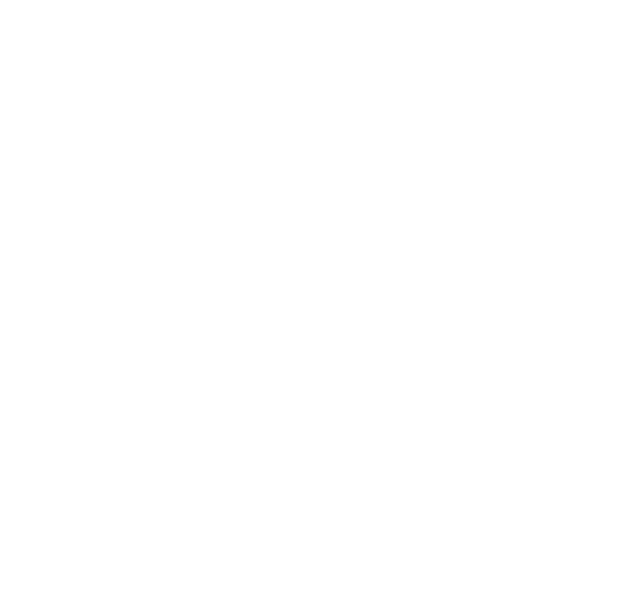
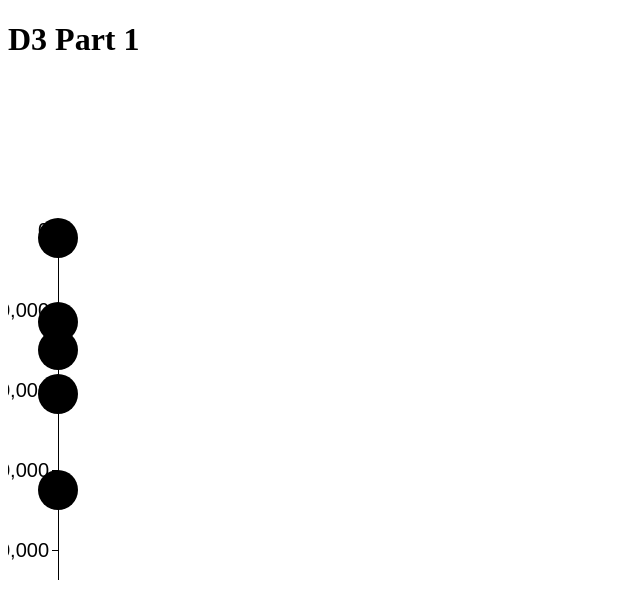
Before and after one commit to DS4200-S23-Class/ic-07-kulikj, a plain HTML site: page index.html in a window 1280 px wide. Shown: the whole page, without its empty margins (0-640 px from the left). Drawn offline with Linux system fonts and the light colour scheme.

Commit message:
d3 update

```diff
--- a/index.html
+++ b/index.html
@@ -3,12 +3,18 @@
 
 <head>
     <meta charset=utf-8/>
+    <title>ic-07</title>
+    <link rel="stylesheet" href="style.css">
+
+    <script src="d3.v6.1.1/d3.min.js"></script>
 </head>
 
 
 <body>
+    <h1>D3 Part 1</h1>
+    <div id="vis1"></div>
 
-
+    <script src="script.js"></script>
 </body>
 
 </html>
--- /dev/null
+++ b/script.js
@@ -0,0 +1,40 @@
+const data = [55000, 48000, 27000, 66000, 90000];
+
+const FRAME_HEIGHT = 500;
+const FRAME_WIDTH = 200;
+const MARGINS = {left: 50, right: 50, top: 50, bottom: 50};
+
+const FRAME1 = d3.select("#vis1")
+                    .append("svg")
+                        .attr("height", FRAME_HEIGHT)
+                        .attr("width", FRAME_WIDTH)
+                        .attr("class", "frame");
+
+const VIS_HEIGHT = FRAME_HEIGHT - MARGINS.top - MARGINS.bottom;
+const VIS_WIDTH = FRAME_WIDTH - MARGINS.left - MARGINS.right;
+
+const MAX_Y = d3.max(data, (d) => {return d;});
+console.log("Max y: " + MAX_Y);
+
+const Y_SCALE = d3.scaleLinear()
+                    .domain([0, (MAX_Y + 10000)])
+                    .range([0, VIS_HEIGHT]);
+console.log(Y_SCALE(data[1]));
+
+
+FRAME1.selectAll("points")
+        .data(data)
+        .enter()
+        .append("circle")
+            .attr("cx", MARGINS.right)
+            .attr("cy", (d) => {
+                return (Y_SCALE(d) + MARGINS.bottom)
+            })
+            .attr("r", 20)
+            .attr("class", "point");
+
+FRAME1.append("g")
+        .attr("transform",
+            "translate(" + MARGINS.top + "," + (VIS_WIDTH + MARGINS.right + ")"))
+            .call(d3.axisLeft(Y_SCALE).ticks(4))
+                .attr("font-size", "20px");
```
Also changed, not shown: style.css (added), 1 other file.
